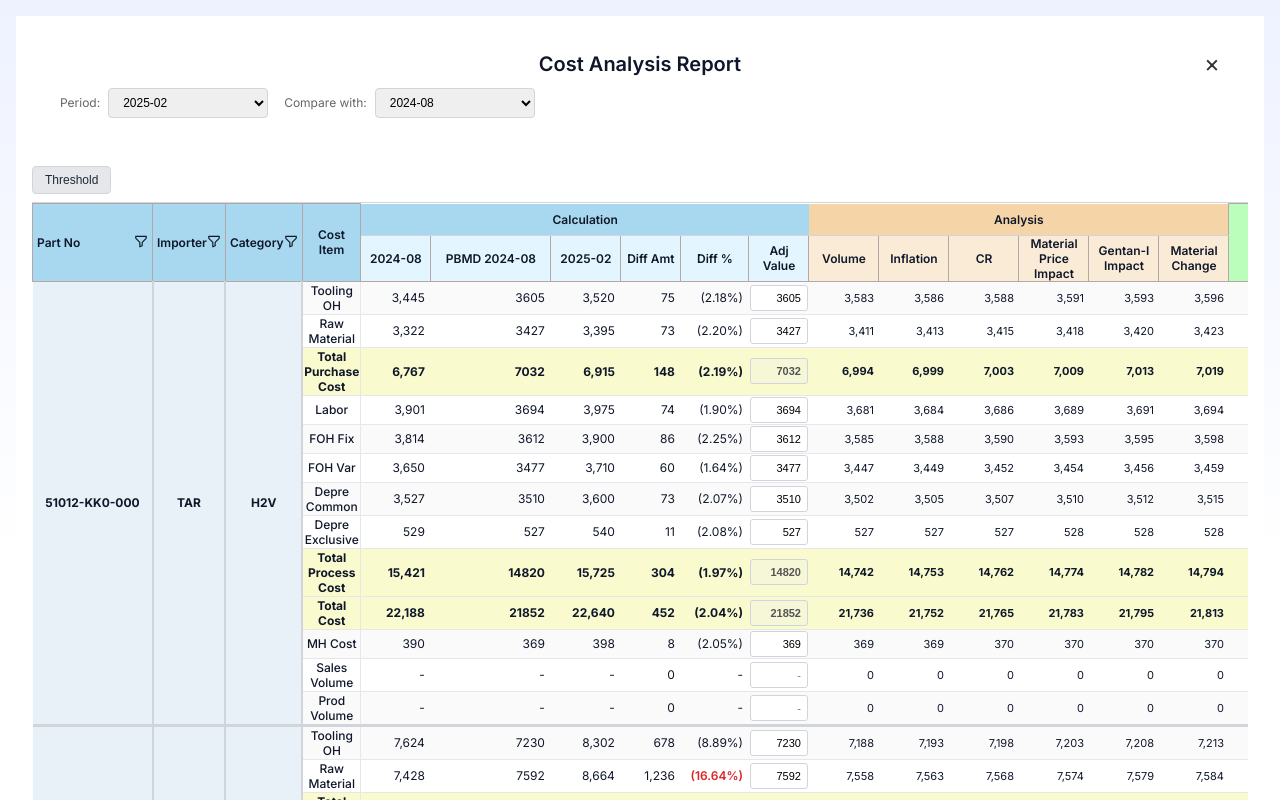
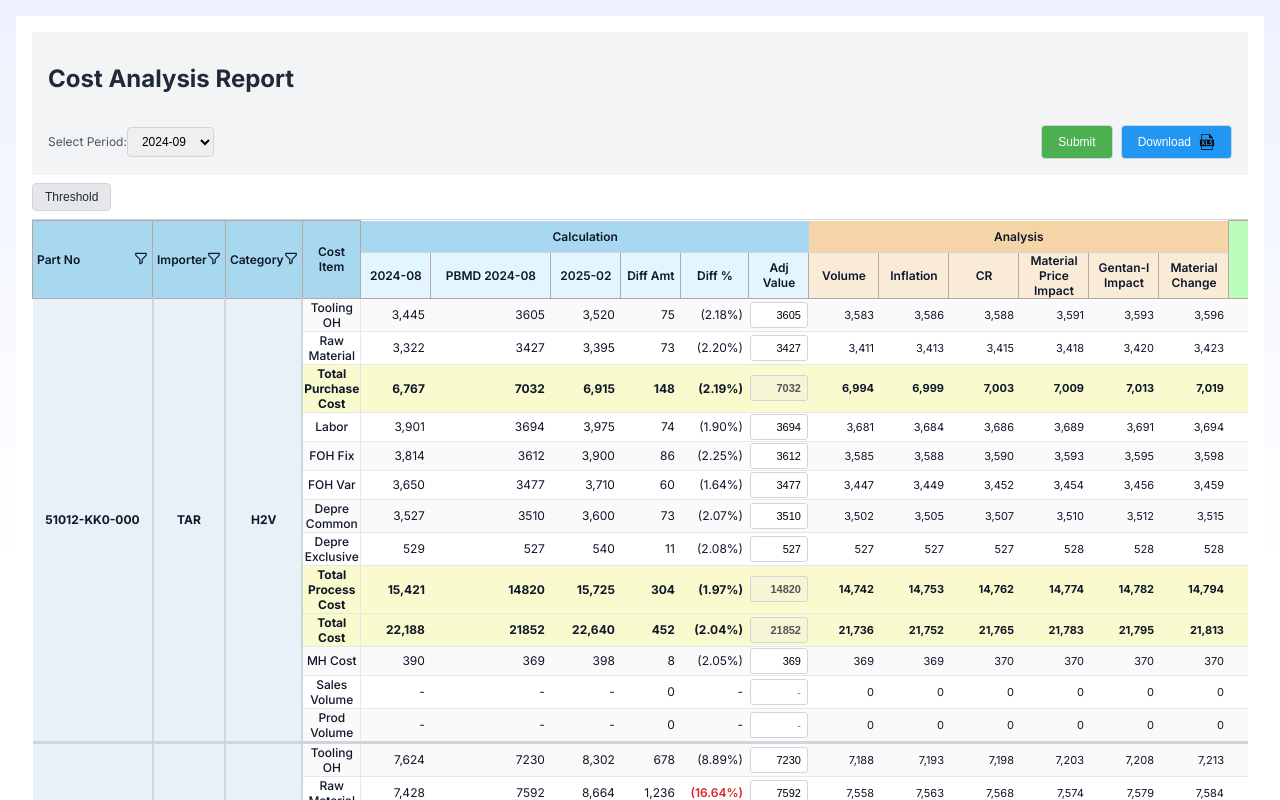
Before and after one commit to ari-fikri/finance-dashboard, a React (Vite) app: page /ppr in a window 1280 px wide. Shown: the top 800 px of the page. Built offline with nearby package versions, Linux system fonts and the light colour scheme.

Commit message:
Add Submit and Download butotn

```diff
--- a/src/components/PPRHeader.jsx
+++ b/src/components/PPRHeader.jsx
@@ -1,20 +1,25 @@
-import React from "react";
-import { Link } from "react-router-dom";
+import React, { useState } from "react";
+import FunnelIcon from "./FunnelIcon";
+import FilterDialog from "./FilterDialog";
+import xlsIcon from "../assets/xls_icon.png";
 
-export function PPRHeader({ selectedPeriod, comparisonPeriod, availablePeriods, onPeriodChange, onComparisonPeriodChange }) {
+export const PPRHeader = ({ selectedPeriod, comparisonPeriod, onPeriodChange, onComparisonPeriodChange, uniquePartNos, uniqueImporters, uniqueCategories, filteredPartNos, setFilteredPartNos, filteredImporters, setFilteredImporters, filteredCategories, setFilteredCategories }) => {
+  const [showPartNoFilter, setShowPartNoFilter] = useState(false);
+  const [showImporterFilter, setShowImporterFilter] = useState(false);
+  const [showCategoryFilter, setShowCategoryFilter] = useState(false);
+  const availablePeriods = ["2024-09", "2024-08", "2024-07", "2024-06"];
+
   return (
-    <div style={{ padding: "20px 28px", marginBottom: 20, position: 'relative' }}>
-      <Link to="/" style={{ position: 'absolute', top: 20, right: 28, fontSize: 24, textDecoration: 'none', color: '#333', lineHeight: 1 }}>
-        &times;
-      </Link>
-      <h1 style={{ margin: "0 0 12px 0", fontSize: 20, fontWeight: 600 }}>
-        Cost Analysis Report
-      </h1>
+    <div style={{ padding: "16px", backgroundColor: "#F3F4F6" }}>
+      <div style={{ display: "flex", alignItems: "center", marginBottom: 16 }}>
+        <div style={{ display: "flex", alignItems: "center" }}>
+          <h1 style={{ fontSize: 24, fontWeight: "bold", color: "#1F2937" }}>Cost Analysis Report</h1>
+        </div>
+      </div>
+      <div style={{ display: "flex", justifyContent: "space-between", alignItems: "center" }}>
         <div style={{ display: "flex", gap: 16, alignItems: "center" }}>
           <div>
-          <label style={{ fontSize: 12, color: "#666", marginRight: 8 }}>
-            Period:
-          </label>
+            <label style={{ fontSize: 12, color: "#4B5563" }}>Select Period:</label>
             <select
               value={selectedPeriod}
               onChange={(e) => onPeriodChange(e.target.value)}
@@ -30,26 +35,41 @@ export function PPRHeader({ selectedPeriod, comparisonPeriod, availablePeriods,
               ))}
             </select>
           </div>
-        <div>
-          <label style={{ fontSize: 12, color: "#666", marginRight: 8 }}>
-            Compare with:
-          </label>
-          <select
-            value={comparisonPeriod}
-            onChange={(e) => onComparisonPeriodChange(e.target.value)}
+        </div>
+        <div style={{ display: "flex", gap: 8 }}>
+          <button
             style={{
-              padding: "6px 10px",
+              padding: "8px 16px",
               borderRadius: 4,
               border: "1px solid #d1d5db",
-              fontSize: 12
+              backgroundColor: "#4CAF50",
+              color: "white",
+              fontSize: 12,
+              cursor: "pointer"
             }}
           >
-            {availablePeriods.map(period => (
-              <option key={period} value={period}>{period}</option>
-            ))}
-          </select>
+            Submit
+          </button>
+          <button
+            style={{
+              display: "flex",
+              alignItems: "center",
+              padding: "8px 16px",
+              borderRadius: 4,
+              border: "1px solid #d1d5db",
+              backgroundColor: "#2196F3",
+              color: "white",
+              fontSize: 12,
+              cursor: "pointer"
+            }}
+          >
+            Download
+            <img src={xlsIcon} alt="Download" style={{ marginLeft: 8, height: 16 }} />
+          </button>
         </div>
       </div>
     </div>
   );
-}
+};
+
+export default PPRHeader;
```
Also changed, not shown: src/assets/xls_icon.png (added). Lines whose indentation alone changed are shown as unchanged.
